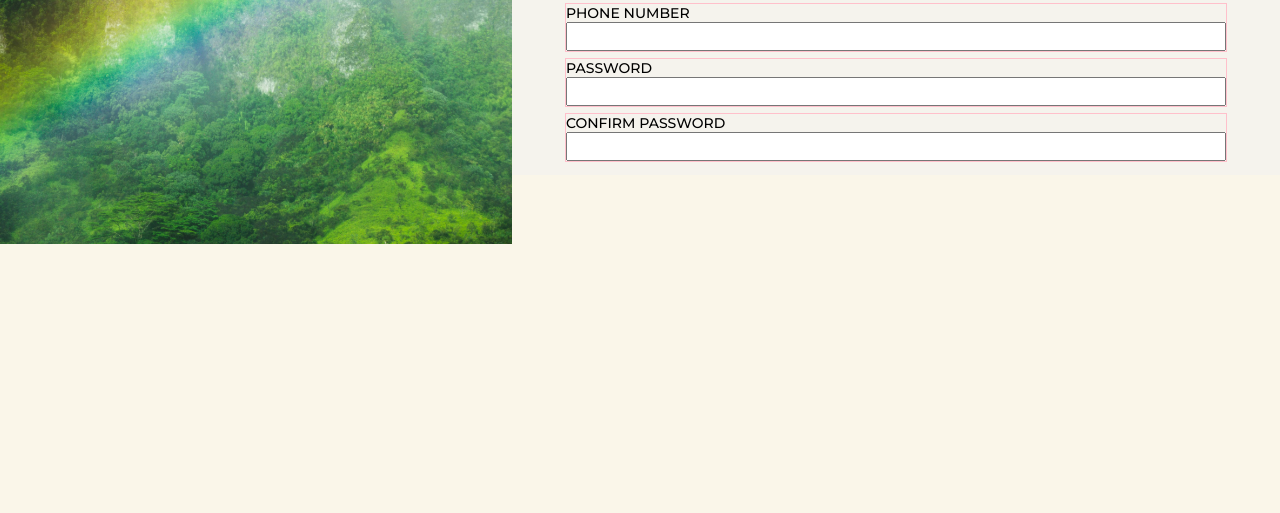
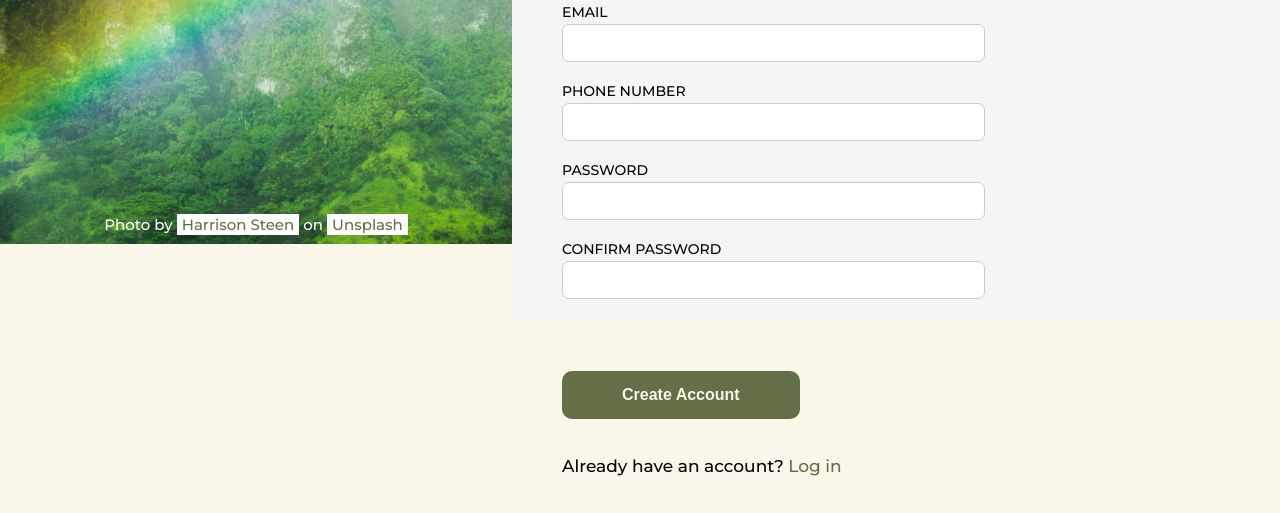
Before and after one commit to larakielcode/top-sign-up-form, a plain HTML site: page index.html in a window 1280 px wide. Shown: the part 556-1069 px from the top of the page. Before the commit the page ends 800 px from the top, so only its background shows below. Drawn offline with Linux system fonts and the light colour scheme.

Commit message:
Done Project

```diff
--- a/css/general.css
+++ b/css/general.css
@@ -3,11 +3,11 @@
   margin: 0;
   font-size: 10px;
   /* Declare some own variables */
-    --main-color: #626F47;
-    --second-color: #A4B465;
-    --accent-color: #F0BB78;
+  --main-color: #626f47;
+  --second-color: #a4b465;
+  --accent-color: #f0bb78;
   --black-color: #333333;
-    --cream-color: #FAF6E9;
+  --cream-color: #faf6e9;
 }
 
 h1 {
@@ -21,3 +21,7 @@ h2 {
   font-weight: 600;
   color: var(--black-color);
 }
+
+em {
+  color: var(--main-color);
+}
--- a/css/index.css
+++ b/css/index.css
@@ -34,6 +34,32 @@ body {
   width: calc(100vw - 60%);
   display: flex;
   align-items: center;
+  position: relative;
+}
+
+.img-source p {
+  position: absolute;
+  display: block;
+  width: 100%;
+  bottom: 0;
+  left: 0;
+  text-align: center;
+  padding: 0;
+  margin-bottom: 10px;
+  font-size: 1.5rem;
+  color: #fff;
+  font-weight: 500;
+}
+
+.img-source a {
+  text-decoration: none;
+  color: var(--main-color);
+  background-color: white;
+  padding: 1px 5px;
+}
+
+.img-source a:hover {
+  color: var(--second-color);
 }
 
 .left-container .title-logo-bg {
@@ -75,7 +101,7 @@ body {
 }
 
 .form-controls {
-  background-color: #f5f3ed;
+  background-color: #f5f5f5;
   padding: 10px 50px;
 }
 
@@ -91,10 +117,7 @@ body {
 .form-controls label {
   font-size: 1.4rem;
   font-weight: 500;
-}
-
-.form-controls input {
-  padding: 5px 5px;
+  margin-bottom: 3px;
 }
 
 .form-controls form {
@@ -102,8 +125,21 @@ body {
   flex-flow: row wrap;
 }
 
+.form-controls form div {
+  margin: 10px 0 10px 0;
+}
+
+.form-controls form div input {
+  width: 60%;
+  border-radius: 7px;
+  border: 1px solid #ccc;
+  outline: none;
+  padding: 1rem 1rem;
+  font-size: 1.4rem;
+  letter-spacing: 0.1rem;
+}
+
 .form-controls div {
-  border: 1px solid pink;
   margin: 3px;
   flex: 1 0 400px;
 }
@@ -117,3 +153,42 @@ body {
   display: flex;
   flex-flow: column nowrap;
 }
+
+.bottom {
+  padding: 20px 50px;
+}
+
+.bottom button {
+  padding: 15px 60px;
+  font-size: 1.6rem;
+  font-weight: 600;
+  background-color: var(--main-color);
+  color: var(--cream-color);
+  border: none;
+  border-radius: 10px;
+  margin: 15px 0 20px 0;
+  cursor: pointer;
+}
+
+.bottom button:hover {
+  background-color: var(--second-color);
+}
+
+.bottom button:active {
+  background-color: var(--accent-color);
+  color: var(--black-color);
+}
+
+.bottom p {
+  font-size: 1.7rem;
+  font-weight: 500;
+}
+
+.bottom a {
+  color: var(--main-color);
+  text-decoration: none;
+}
+
+.bottom a:hover {
+  text-decoration: underline;
+}
--- a/index.html
+++ b/index.html
@@ -15,6 +15,13 @@
         <div class="title-logo-bg">
           <img src="images/odin-lined-logo.png" alt="" />
           <span class="logo-title">ODIN PROJECT</span>
+        </div>
+        <div class="img-source">
+          <p>
+            Photo by
+            <a href="https://unsplash.com/@pics_by_harry">Harrison Steen</a> on
+            <a href="https://unsplash.com">Unsplash</a>
+          </p>
         </div>
       </div>
       <div class="right-container">
@@ -56,6 +63,12 @@
             </div>
           </form>
         </div>
+        <div class="bottom">
+          <p>
+            <button type="submit">Create Account</button>
+          </p>
+          <p>Already have an account? <a href="#">Log in</a></p>
+        </div>
       </div>
     </div>
   </body>
```
Lines whose indentation alone changed are shown as unchanged.
